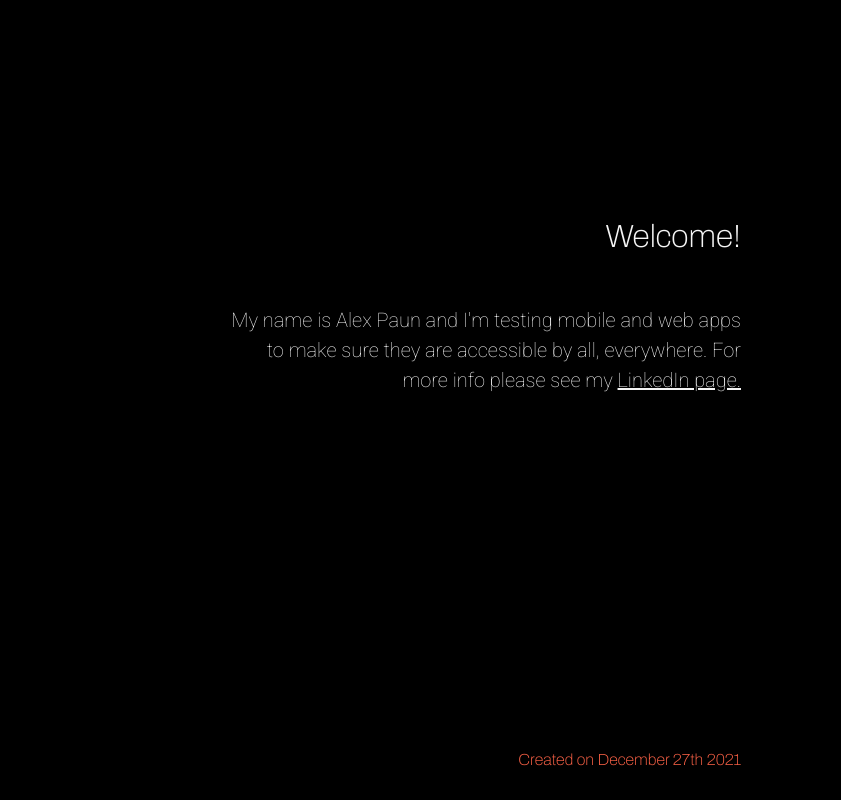
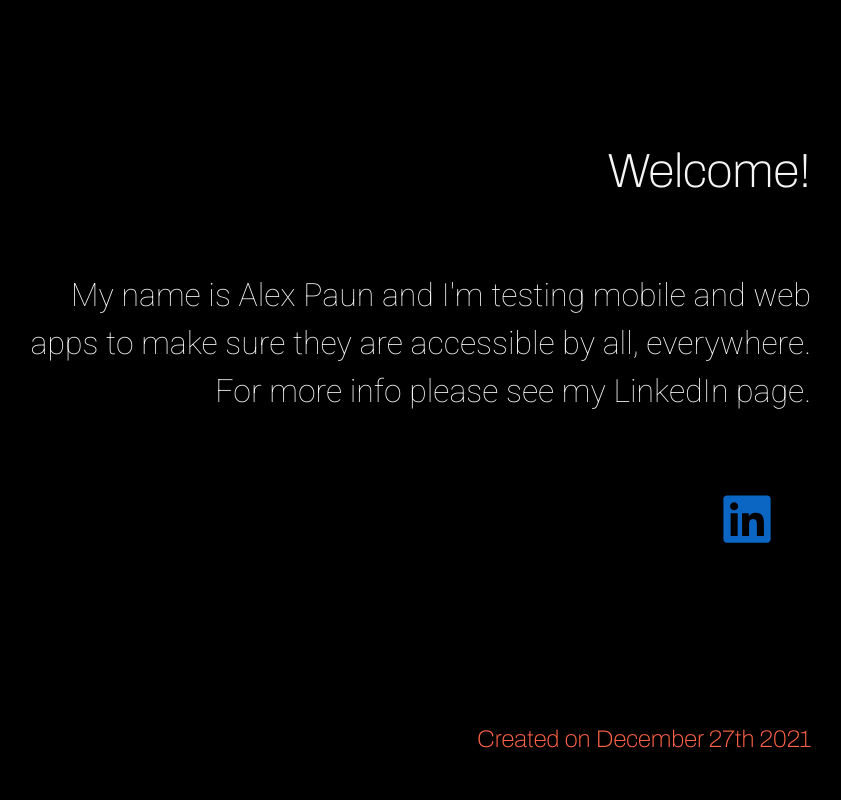
Before and after one commit to lpvxINzpfw/alexpaun, a plain HTML site: page index.html in a window 1280 px wide. Shown: the whole page, without its empty margins (344-1185 px from the left). Drawn offline with Linux system fonts and the light colour scheme.

Commit message:
Added button and increased font size

```diff
--- a/index.html
+++ b/index.html
@@ -12,14 +12,22 @@
     <link rel="stylesheet" href="./style.css" />
     <link rel="preconnect" href="https://fonts.googleapis.com">
     <link rel="preconnect" href="https://fonts.gstatic.com" crossorigin>
-    <link href="https://fonts.googleapis.com/css2?family=Archivo:wght@100&family=Roboto:wght@100&display=swap" rel="stylesheet">
+    <link href="https://fonts.googleapis.com/css2?family=Archivo:wght@100&family=Roboto:wght@100&display=swap"
+        rel="stylesheet">
 </head>
 
 <body>
     <h1>Welcome!</h1>
-        <p>My name is Alex Paun and I'm testing mobile and web apps to make sure they are accessible by all, everywhere. For more info please see my
-        <a href="https://www.linkedin.com/in/alexpaun5/">LinkedIn page.</a>
-        <p>
+    <p>My name is Alex Paun and I'm testing mobile and web apps to make sure they are accessible by all, everywhere. For
+        more info please see my LinkedIn page.
+    </p>
+
+    <button><a href="https://www.linkedin.com/in/alexpaun5/"><svg xmlns="http://www.w3.org/2000/svg"
+                xmlns:xlink="http://www.w3.org/1999/xlink" aria-hidden="true" role="img" width="54" height="54"
+                preserveAspectRatio="xMidYMid meet" viewBox="0 0 448 512">
+                <path
+                    d="M416 32H31.9C14.3 32 0 46.5 0 64.3v383.4C0 465.5 14.3 480 31.9 480H416c17.6 0 32-14.5 32-32.3V64.3c0-17.8-14.4-32.3-32-32.3zM135.4 416H69V202.2h66.5V416zm-33.2-243c-21.3 0-38.5-17.3-38.5-38.5S80.9 96 102.2 96c21.2 0 38.5 17.3 38.5 38.5c0 21.3-17.2 38.5-38.5 38.5zm282.1 243h-66.4V312c0-24.8-.5-56.7-34.5-56.7c-34.6 0-39.9 27-39.9 54.9V416h-66.4V202.2h63.7v29.2h.9c8.9-16.8 30.6-34.5 62.9-34.5c67.2 0 79.7 44.3 79.7 101.9V416z"
+                    fill="#0a66c2" /></svg></a></button>
 
     <footer>Created on December 27th 2021</footer>
 </body>
--- a/style.css
+++ b/style.css
@@ -1,17 +1,18 @@
 body {
     background-color: black;
     margin: 0;
-    display:grid;
+    display: grid;
     grid-gap: 10px;
     grid-template-columns: 3fr auto 1fr;
-    grid-template-rows: 0.5fr auto auto 1fr;
+    grid-template-rows: 0.5fr auto auto auto 1fr;
     width: 100vw;
     height: 100vh;
 }
 
 h1 {
-    color:whitesmoke;
+    color: whitesmoke;
     font-family: 'Archivo', sans-serif;
+    font-size: 3em;
     grid-column-start: 2;
     grid-column-end: 3;
     grid-row-start: 2;
@@ -25,12 +26,12 @@ a {
 }
 
 p {
-    color:whitesmoke;
+    color: whitesmoke;
     font-family: 'Roboto', sans-serif;
-    font-size: 1.25em;
+    font-size: 2em;
     text-align: end;
     line-height: 1.5em;
-    inline-size: 26em;
+    inline-size: 25em;
     grid-column-start: 2;
     grid-column-end: 3;
     grid-row-start: 3;
@@ -39,14 +40,52 @@ p {
     align-self: end;
 }
 
-footer {
-    color: tomato;
-    font-family: 'Archivo', sans-serif;
-    margin-bottom: 2em;
+button {
+    background-color: black;
+    border-color: black;
+    border: none;
+    width: 8rem;
+    height: 8rem;
+    margin: auto;
+    transition: .5s linear;
+    position: relative;
+    z-index: 1;
     grid-column-start: 2;
     grid-column-end: 3;
     grid-row-start: 4;
     grid-row-end: 5;
+    margin-right: 0;
+}
+
+button::before {
+    content: '';
+    position: absolute;
+    top: 0;
+    left: 0;
+    right: 0;
+    bottom: 0;
+    width: 8rem;
+    height: 8rem;
+    background: white;
+    border-radius: 50%;
+    z-index: -1;
+    transform: scale(0);
+    transition: 0.3s cubic-bezier(.95, .32, .37, 1.21);
+}
+
+button:hover::before {
+    transform: scale(1);
+}
+
+footer {
+    color: tomato;
+    font-family: 'Archivo', sans-serif;
+    font-size: 1.5em;
+    margin-bottom: 2em;
+    grid-column-start: 2;
+    grid-column-end: 3;
+    grid-row-start: 5;
+    grid-row-end: 6;
     justify-self: end;
     align-self: end;
 }
```
